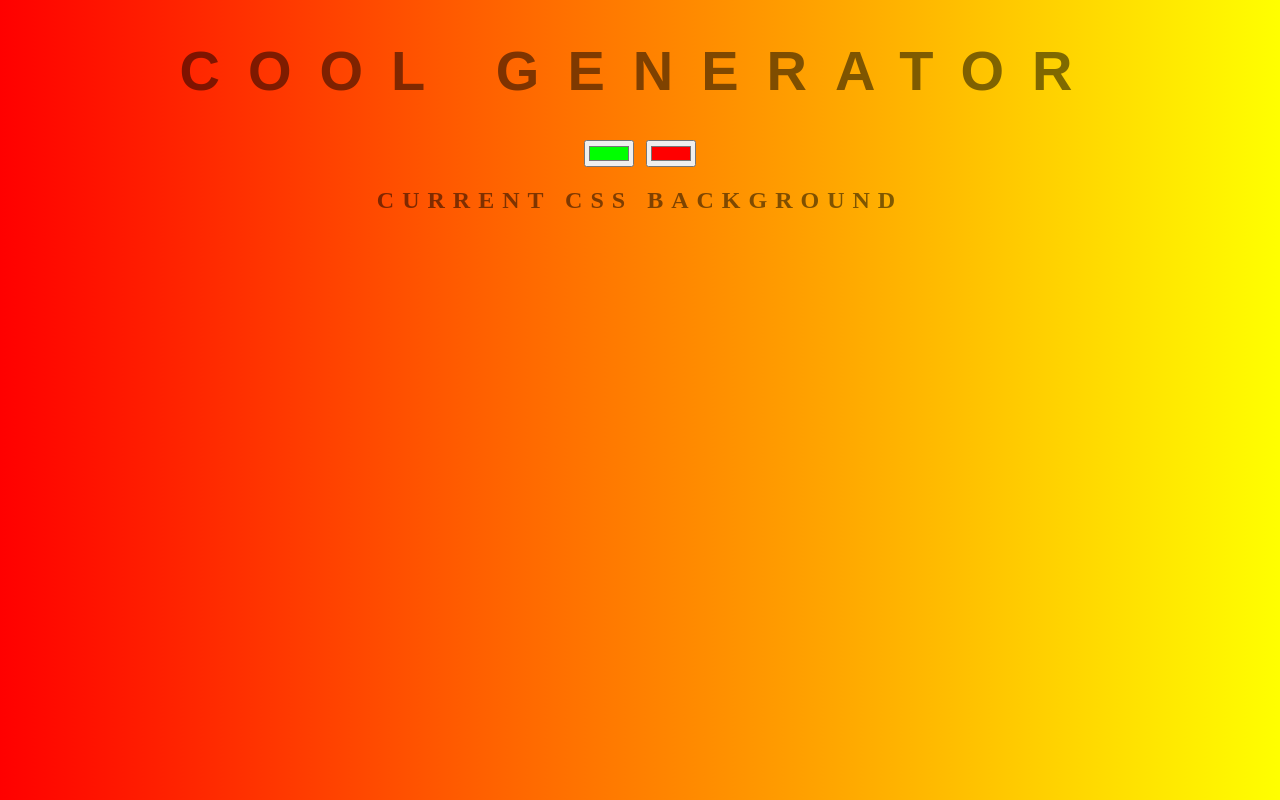
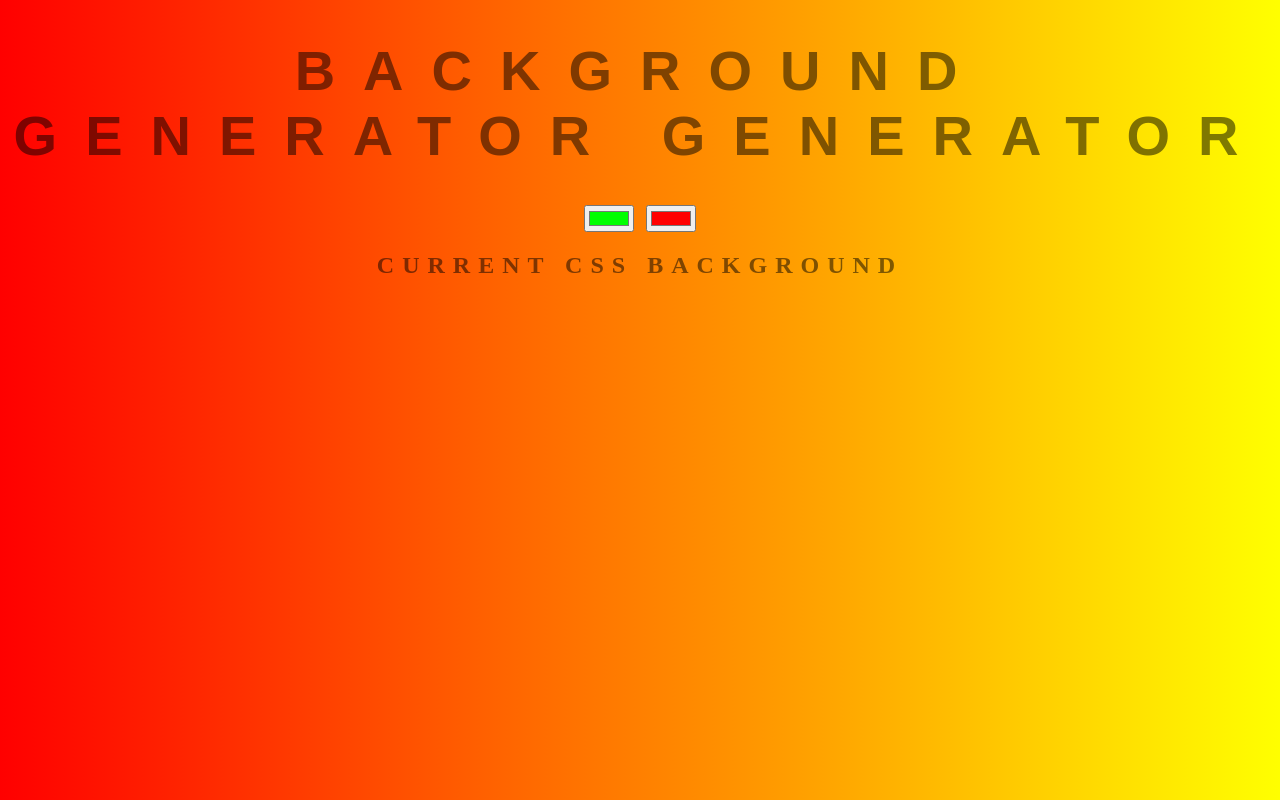
Before and after one commit to KushwahaDJ/background-generator, a plain HTML site: page index.html in a window 1280 px wide. Drawn offline with Linux system fonts and the light colour scheme.

Commit message:
reverting back to old title

```diff
--- a/index.html
+++ b/index.html
@@ -5,7 +5,7 @@
 	<link rel="stylesheet" type="text/css" href="style.css">
 </head>
 <body id="gradient">
-	<h1>cool Generator</h1>
+	<h1>Background generator Generator</h1>
 	<input type="color" class="color1" name="color1" value="#00ff00">
 	<input type="color" class="color2" name="color2" value="#ff0000">
 	<h2>Current Css background</h2>
```
